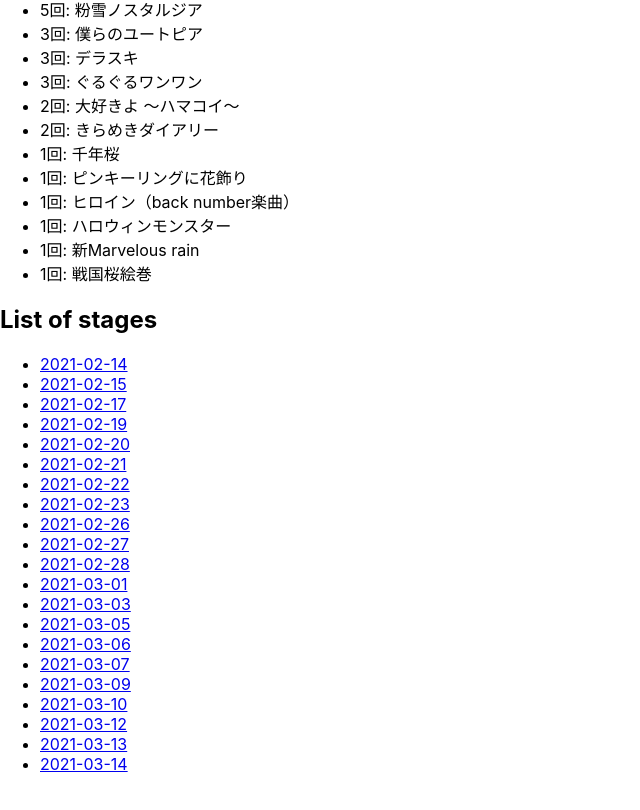
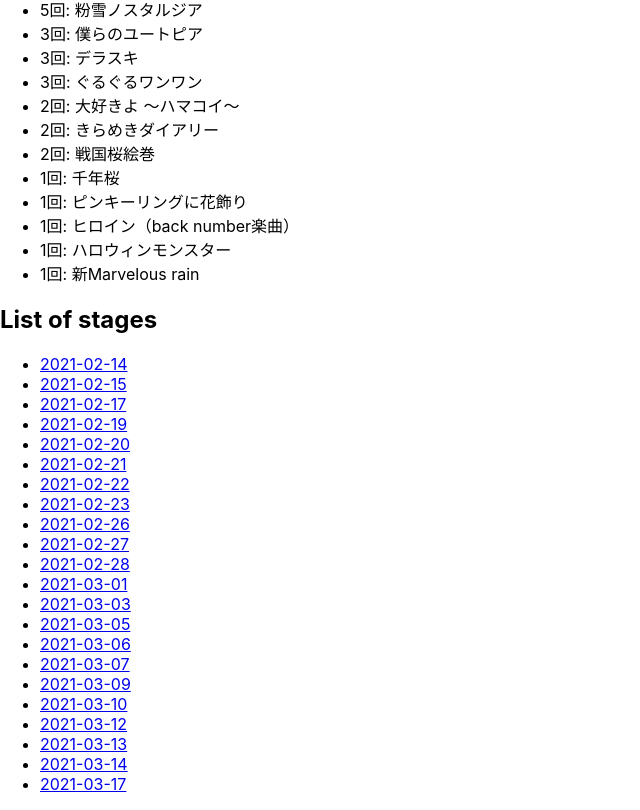
Before and after one commit to fusho-takahashi/narilog-on-stage, a Next.js app: page / in a window 1280 px wide. Shown: the part 438-1248 px from the top of the page, without its empty margins (0-640 px from the left). Built offline with nearby package versions, Linux system fonts and the light colour scheme.

Commit message:
add stage logs

```diff
--- a/data/log.ts
+++ b/data/log.ts
@@ -312,4 +312,12 @@ export const stageLogs: (RegularStageLog | IrregularStageLog)[] = [
       '赤いマフラー',
     ],
   },
+  {
+    id: '2021-03-17-1',
+    date: '2021-03-17',
+    regular: true,
+    section: 1,
+    place: '秋葉原アイドルステージ',
+    songs: ['さくらシンデレラ', '戦国桜絵巻', '夏恋クレシェンド'],
+  },
 ]
```
